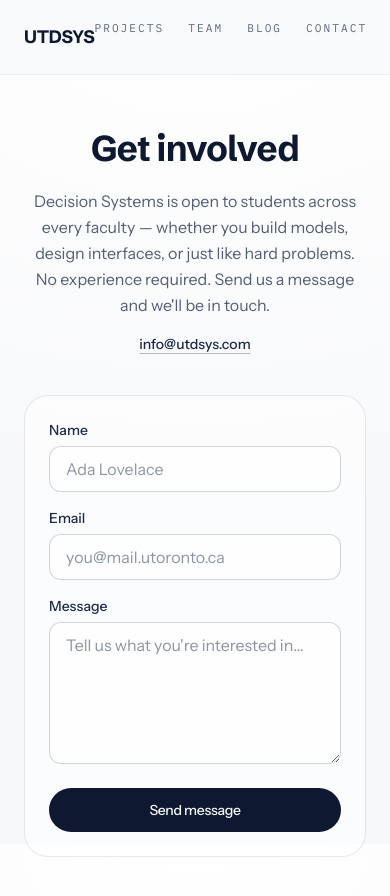
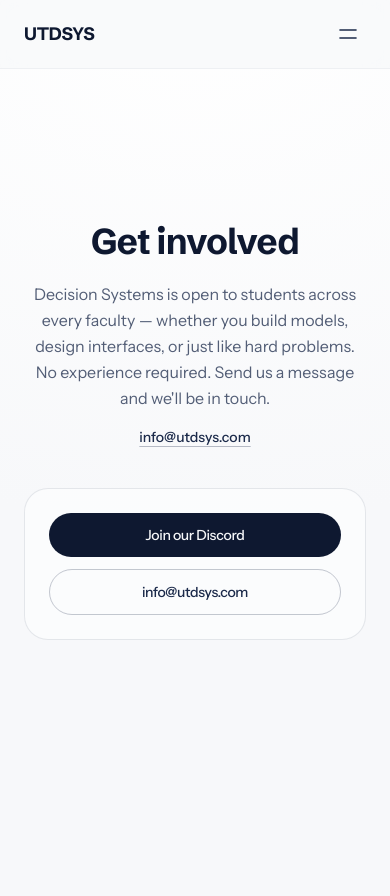
Before and after one commit to UTDSYS/UTDSYS-site, a Next.js app: page /get-involved in a window 390 px wide. Shown: the top 896 px of the page. After the commit the page ends 844 px from the top, so only its background shows below. Built offline with nearby package versions, Linux system fonts and the light colour scheme.

Commit message:
Disabled Webhook (resend)

```diff
--- a/app/api/contact/route.ts
+++ b/app/api/contact/route.ts
@@ -2,8 +2,17 @@ import { NextResponse } from "next/server";
 import { Resend } from "resend";
 import content from "@/lib/content";
 import { validateContact } from "@/lib/contact";
+import { CONTACT_FORM_ENABLED } from "@/lib/flags";
 
 export async function POST(request: Request) {
+  // Contact form is disabled — don't attempt to send (see lib/flags.ts).
+  if (!CONTACT_FORM_ENABLED) {
+    return NextResponse.json(
+      { error: "The contact form is currently unavailable." },
+      { status: 503 },
+    );
+  }
+
   let body: unknown;
   try {
     body = await request.json();
--- a/app/contact/page.tsx
+++ b/app/contact/page.tsx
@@ -18,7 +18,7 @@ export default function ContactPage() {
       <h1 className="font-display mt-5 text-5xl font-bold tracking-tight text-ink md:text-6xl">
         {heading}
       </h1>
-      <p className="mt-6 max-w-md text-base leading-relaxed text-navy/70">
+      <p className="mt-6 w-full max-w-md text-base leading-relaxed text-navy/70">
         {intro}
       </p>
 
--- a/app/globals.css
+++ b/app/globals.css
@@ -18,6 +18,9 @@ html {
      (which can momentarily add height) never toggles the scrollbar and
      shifts the centered layout sideways. */
   overflow-y: scroll;
+  /* Guard against sub-pixel/glow overflow ever inducing a horizontal
+     scrollbar on narrow (mobile) viewports. */
+  overflow-x: hidden;
 }
 
 @media (prefers-reduced-motion: reduce) {
--- a/app/layout.tsx
+++ b/app/layout.tsx
@@ -1,4 +1,4 @@
-import type { Metadata } from "next";
+import type { Metadata, Viewport } from "next";
 import { Schibsted_Grotesk, Instrument_Sans, IBM_Plex_Mono } from "next/font/google";
 import SmoothScroll from "@/components/SmoothScroll";
 import Nav from "@/components/Nav";
@@ -29,6 +29,12 @@ export const metadata: Metadata = {
     "A student design team at the University of Toronto building intelligent decision systems.",
 };
 
+export const viewport: Viewport = {
+  width: "device-width",
+  initialScale: 1,
+  themeColor: "#f7f8fa",
+};
+
 export default function RootLayout({
   children,
 }: Readonly<{
--- a/components/ComingSoon.tsx
+++ b/components/ComingSoon.tsx
@@ -17,7 +17,7 @@ export default function ComingSoon({
       <h1 className="font-display mt-5 text-5xl font-bold tracking-tight text-ink md:text-6xl">
         {title}
       </h1>
-      <p className="mt-6 max-w-md text-base leading-relaxed text-navy/70">
+      <p className="mt-6 w-full max-w-md text-base leading-relaxed text-navy/70">
         {body}
       </p>
       <Button href="/get-involved" variant="secondary" className="mt-10">
--- a/components/ContactForm.tsx
+++ b/components/ContactForm.tsx
@@ -3,12 +3,32 @@
 import { useState } from "react";
 import content from "@/lib/content";
 import Button from "@/components/ui/Button";
+import { CONTACT_FORM_ENABLED } from "@/lib/flags";
 
 type Status = "idle" | "sending" | "success" | "error";
 
 const f = content.getInvolved.form;
 
+/** Shown in place of the form while CONTACT_FORM_ENABLED is off. */
+function ContactDisabled() {
+  const { discord } = f.disabled;
+  return (
+    <div className="flex flex-col items-center gap-5 text-center">
+      <div className="flex w-full max-w-xs flex-col items-stretch gap-3">
+        <Button href={discord.href}>{discord.label}</Button>
+        <Button href={`mailto:${content.contact.email}`} variant="secondary">
+          {content.contact.email}
+        </Button>
+      </div>
+    </div>
+  );
+}
+
 export default function ContactForm() {
+  return CONTACT_FORM_ENABLED ? <ContactFormActive /> : <ContactDisabled />;
+}
+
+export function ContactFormActive() {
   const [status, setStatus] = useState<Status>("idle");
   const [error, setError] = useState("");
 
--- a/components/Hero.tsx
+++ b/components/Hero.tsx
@@ -18,14 +18,14 @@ export default function Hero() {
 
   return (
     <section ref={ref} className="nn-stage relative" data-end="false">
-      <div className="flex min-h-screen flex-col items-center justify-center gap-8 px-6 pt-16 sm:gap-10">
-        <p className="nn-overline font-mono text-[0.7rem] uppercase tracking-[0.45em] text-navy/55 sm:text-xs">
+      <div className="flex min-h-svh flex-col items-center justify-center gap-8 px-6 py-24 sm:gap-10">
+        <p className="nn-overline w-full text-center font-mono text-[0.7rem] uppercase tracking-[0.28em] text-navy/55 sm:text-xs sm:tracking-[0.45em]">
           {content.brand.name} · University of Toronto
         </p>
 
         {/* the network converges rightward, flush into the wordmark */}
         <div className="flex flex-col items-center gap-6 md:flex-row md:gap-7">
-          <div className="nn-net w-[min(76vw,340px)] shrink-0">
+          <div className="nn-net w-[min(70vw,340px)] shrink-0">
             <div className="relative aspect-[320/210] w-full">
               <NeuralNet />
             </div>
@@ -37,11 +37,11 @@ export default function Hero() {
           </h1>
         </div>
 
-        <p className="nn-word max-w-md text-center text-base text-navy/70 sm:text-lg">
+        <p className="nn-word w-full max-w-md text-center text-base text-navy/70 sm:text-lg">
           {content.hero.mission}
         </p>
 
-        <div className="nn-endcap flex flex-col items-center gap-3 sm:flex-row sm:justify-center">
+        <div className="nn-endcap flex w-full max-w-xs flex-col items-stretch gap-3 sm:w-auto sm:max-w-none sm:flex-row sm:justify-center">
           <Button href={content.hero.primary.href}>
             {content.hero.primary.label}
           </Button>
--- a/components/Nav.tsx
+++ b/components/Nav.tsx
@@ -1,27 +1,119 @@
+"use client";
+
 import Link from "next/link";
+import { usePathname } from "next/navigation";
+import { useEffect, useState } from "react";
 import content from "@/lib/content";
 
 /**
  * Fixed site nav. Visible by default; on the home page the
- * `body:has(.bp-stage)` rules in globals.css keep it hidden until the
- * hero's bird's-eye finale (driven by --hero-title on :root).
+ * `body:has(.nn-stage)` rules in globals.css keep it hidden until the
+ * hero's wordmark resolves (driven by --hero-title on :root).
+ *
+ * Desktop shows the links inline; on mobile they collapse behind a menu
+ * toggle so the five links + wordmark never overflow a phone width.
  */
 export default function Nav() {
+  const [open, setOpen] = useState(false);
+  const pathname = usePathname();
+
+  // Close the menu when Escape is pressed. (Tapping a link closes it via the
+  // link's own onClick.)
+  useEffect(() => {
+    if (!open) return;
+    const onKey = (e: KeyboardEvent) => e.key === "Escape" && setOpen(false);
+    window.addEventListener("keydown", onKey);
+    return () => window.removeEventListener("keydown", onKey);
+  }, [open]);
+
   return (
-    <nav className="site-nav fixed inset-x-0 top-0 z-20 border-b border-navy/5 bg-offwhite/75 backdrop-blur-sm">
-      <div className="mx-auto flex max-w-6xl items-center justify-between px-6 py-5">
+    <nav className="site-nav fixed inset-x-0 top-0 z-30 border-b border-navy/5 bg-offwhite/75 backdrop-blur-md">
+      <div className="mx-auto flex max-w-6xl items-center justify-between px-6 py-4 sm:py-5">
         <Link
           href="/"
           className="font-display text-lg font-bold tracking-tight text-ink transition hover:text-signal"
         >
           {content.brand.name}
         </Link>
-        <div className="flex gap-6 md:gap-8">
+
+        {/* Desktop links */}
+        <div className="hidden gap-8 md:flex">
           {content.nav.links.map((l) => (
             <Link
               key={l.label}
               href={l.href}
-              className="font-mono text-[0.7rem] uppercase tracking-[0.18em] text-navy/70 transition hover:text-signal"
+              className={`font-mono text-[0.7rem] uppercase tracking-[0.18em] transition hover:text-signal ${
+                pathname === l.href ? "text-signal" : "text-navy/70"
+              }`}
+            >
+              {l.label}
+            </Link>
+          ))}
+        </div>
+
+        {/* Mobile toggle */}
+        <button
+          type="button"
+          aria-label={open ? "Close menu" : "Open menu"}
+          aria-expanded={open}
+          onClick={() => setOpen((v) => !v)}
+          className="relative z-30 flex h-9 w-9 items-center justify-center rounded-full text-navy transition hover:text-signal md:hidden"
+        >
+          <span className="sr-only">Menu</span>
+          <svg
+            width="20"
+            height="20"
+            viewBox="0 0 20 20"
+            fill="none"
+            aria-hidden="true"
+          >
+            <line
+              x1="2"
+              x2="18"
+              y1={open ? "10" : "6"}
+              y2={open ? "10" : "6"}
+              stroke="currentColor"
+              strokeWidth="1.6"
+              strokeLinecap="round"
+              className="origin-center transition-transform duration-300"
+              style={{ transform: open ? "rotate(45deg)" : "none" }}
+            />
+            <line
+              x1="2"
+              x2="18"
+              y1="14"
+              y2="14"
+              stroke="currentColor"
+              strokeWidth="1.6"
+              strokeLinecap="round"
+              className="origin-center transition-transform duration-300"
+              style={{
+                transform: open ? "translateY(-4px) rotate(-45deg)" : "none",
+              }}
+            />
+          </svg>
+        </button>
+      </div>
+
+      {/* Mobile dropdown panel */}
+      <div
+        className={`overflow-hidden border-navy/5 md:hidden ${
+          open ? "border-t" : ""
+        }`}
+        style={{
+          maxHeight: open ? "20rem" : "0",
+          transition: "max-height 0.35s cubic-bezier(0.22,0.7,0.24,1)",
+        }}
+      >
+        <div className="flex flex-col px-6 py-2">
+          {content.nav.links.map((l) => (
+            <Link
+              key={l.label}
+              href={l.href}
+              onClick={() => setOpen(false)}
+              className={`border-b border-navy/5 py-3.5 font-mono text-xs uppercase tracking-[0.18em] transition last:border-b-0 hover:text-signal ${
+                pathname === l.href ? "text-signal" : "text-navy/70"
+              }`}
             >
               {l.label}
             </Link>
--- a/components/PageShell.tsx
+++ b/components/PageShell.tsx
@@ -5,8 +5,8 @@
  */
 export default function PageShell({ children }: { children: React.ReactNode }) {
   return (
-    <main className="relative min-h-screen">
-      <div className="relative mx-auto flex min-h-screen max-w-2xl flex-col items-center justify-center px-6 py-32 text-center">
+    <main className="relative min-h-svh">
+      <div className="relative mx-auto flex min-h-svh max-w-2xl flex-col items-center justify-center px-6 py-28 pt-32 text-center sm:py-32">
         {children}
       </div>
     </main>
--- a/lib/content.ts
+++ b/lib/content.ts
@@ -34,6 +34,14 @@ const content = {
       sending: "Sending…",
       success: "Thanks — your message is on its way. We'll reply soon.",
       error: "Something went wrong. Please try again or email us directly.",
+      // Shown in place of the form while the contact form is disabled
+      // (see CONTACT_FORM_ENABLED in lib/flags.ts).
+      disabled: {
+        discord: {
+          label: "Join our Discord",
+          href: "https://discord.gg/FAA2fUpNnT",
+        },
+      },
     },
   },
   // The /projects gallery. Projects are commented out for now — the page
@@ -103,7 +111,7 @@ const content = {
   contactPage: {
     heading: "Find us",
     intro:
-      "Questions, ideas, or just want to say hi? Reach the team through any of these — Discord is the fastest.",
+      "Questions, ideas, or just want to say hi? Reach the team through any of these.",
     channels: [
       {
         label: "Email",
--- /dev/null
+++ b/lib/flags.ts
@@ -0,0 +1,13 @@
+/**
+ * Feature flags. Flip these to turn functionality on/off without ripping code
+ * out. Kept deliberately tiny and dependency-free so it can be imported from
+ * both client components and server routes.
+ */
+
+/**
+ * The Get Involved contact form is powered by Resend (/api/contact). While
+ * it's off, the form is replaced by direct-contact links and the API route
+ * short-circuits instead of attempting to send. Set to `true` (and provide
+ * RESEND_API_KEY) to re-enable.
+ */
+export const CONTACT_FORM_ENABLED = false;
```
Also changed, not shown: 2 other files (tests, documents, lock files or other folders).
